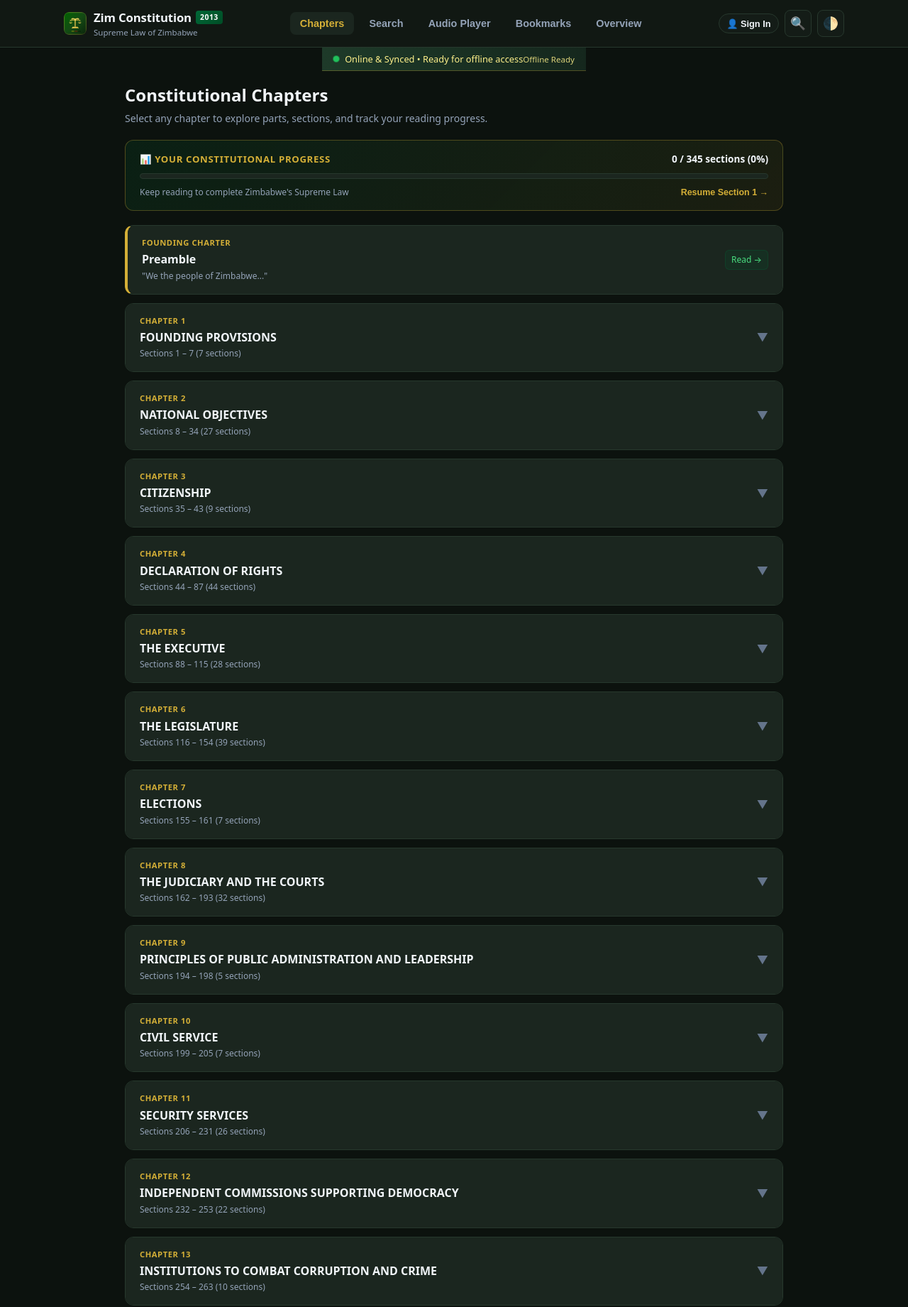
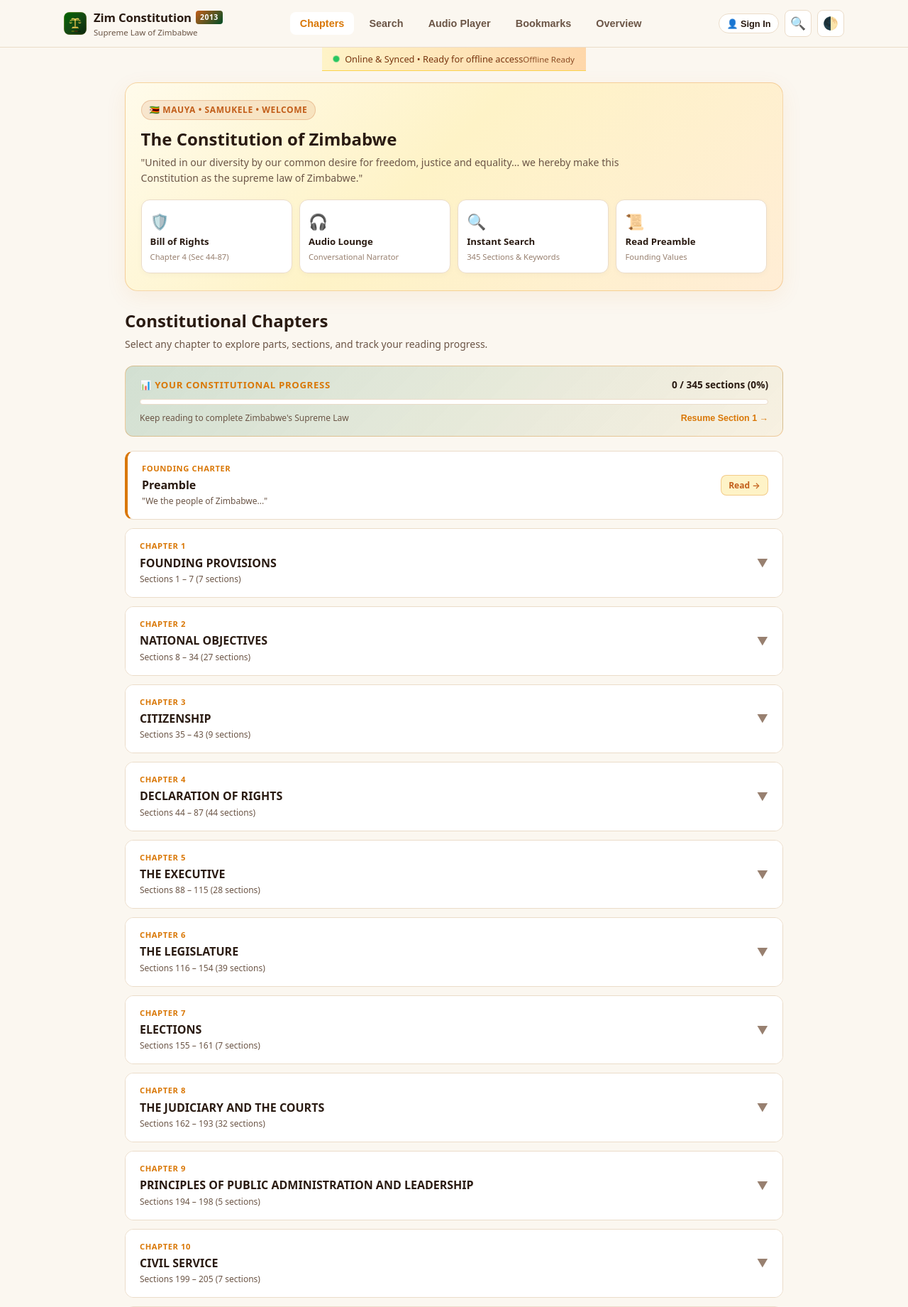
Before and after one commit to Avail-Technologies-Pvt-Ltd/zimbabwe-constitution, a Django app: page / in a window 1280 px wide. Shown: the top 1841 px of the page at 71% size. Run offline with Django 5.2, Linux system fonts and the light colour scheme.

Commit message:
Add welcoming warm interface with golden terracotta, cream palette, and civic hero banner

```diff
--- a/static/css/styles.css
+++ b/static/css/styles.css
@@ -4,27 +4,29 @@
    =================================================================== */
 
 :root {
-  --primary: #006837;
-  --primary-hover: #008746;
-  --primary-light: rgba(0, 104, 55, 0.15);
-  --gold: #d4af37;
-  --gold-light: #fef3c7;
-  --gold-border: rgba(212, 175, 55, 0.3);
+  /* Warm Sunlit Cream & Golden Terracotta (Default) */
+  --primary: #c25e1a;
+  --primary-hover: #a84e12;
+  --primary-light: #fef3c7;
+  --gold: #d97706;
+  --gold-light: #fffbeb;
+  --gold-border: rgba(217, 119, 6, 0.32);
+  --accent-green: #23683a;
+  --accent-green-light: rgba(35, 104, 58, 0.12);
   --crimson: #c8102e;
 
-  /* Dark Theme (Default) */
-  --bg-main: #0c120e;
-  --bg-surface: #141c17;
-  --bg-card: #1b261f;
-  --bg-card-hover: #223229;
-  --border-color: #27382d;
-  --text-main: #f1f5f9;
-  --text-muted: #94a3b8;
-  --text-dim: #64748b;
-  --highlight-bg: rgba(212, 175, 55, 0.28);
-  --highlight-border: #d4af37;
-  --nav-bg: rgba(18, 26, 21, 0.95);
-  --shadow: 0 4px 20px rgba(0, 0, 0, 0.4);
+  --bg-main: #fbf7f0;
+  --bg-surface: #ffffff;
+  --bg-card: #ffffff;
+  --bg-card-hover: #fcf4e8;
+  --border-color: #ebdcc9;
+  --text-main: #2a1b12;
+  --text-muted: #6b5546;
+  --text-dim: #988070;
+  --highlight-bg: #fef08a;
+  --highlight-border: #d97706;
+  --nav-bg: rgba(251, 247, 240, 0.94);
+  --shadow: 0 4px 20px rgba(194, 94, 26, 0.08);
 
   --font-sans: system-ui, -apple-system, BlinkMacSystemFont, 'Segoe UI', Roboto, Helvetica, Arial, sans-serif;
   --font-serif: 'Georgia', 'Cambria', 'Times New Roman', serif;
@@ -34,35 +36,58 @@
   --audio-bar-height: 68px;
 }
 
-[data-theme="light"] {
-  --bg-main: #f8fafc;
-  --bg-surface: #ffffff;
-  --bg-card: #ffffff;
-  --bg-card-hover: #f1f5f9;
-  --border-color: #e2e8f0;
-  --text-main: #0f172a;
-  --text-muted: #475569;
-  --text-dim: #94a3b8;
-  --highlight-bg: #fef08a;
-  --highlight-border: #ca8a04;
-  --nav-bg: rgba(255, 255, 255, 0.95);
-  --shadow: 0 4px 15px rgba(0, 0, 0, 0.08);
+[data-theme="dark"] {
+  /* Warm Sunset Roast / Deep Mahogany (Warm Dark Mode) */
+  --primary: #f59e0b;
+  --primary-hover: #fbbf24;
+  --primary-light: rgba(245, 158, 11, 0.15);
+  --gold: #fbbf24;
+  --gold-light: #2d2118;
+  --gold-border: rgba(251, 191, 36, 0.35);
+  --accent-green: #4ade80;
+  --accent-green-light: rgba(74, 222, 128, 0.15);
+  --crimson: #ef4444;
+
+  --bg-main: #18120e;
+  --bg-surface: #221a15;
+  --bg-card: #2a2019;
+  --bg-card-hover: #352820;
+  --border-color: #3f3127;
+  --text-main: #fcf4eb;
+  --text-muted: #c8b3a3;
+  --text-dim: #8e7a6b;
+  --highlight-bg: rgba(245, 158, 11, 0.3);
+  --highlight-border: #fbbf24;
+  --nav-bg: rgba(24, 18, 14, 0.95);
+  --shadow: 0 4px 20px rgba(0, 0, 0, 0.5);
 }
 
 [data-theme="sepia"] {
-  --bg-main: #f6eedb;
-  --bg-surface: #fff9ed;
-  --bg-card: #fdf6e7;
-  --bg-card-hover: #f5ebdc;
-  --border-color: #e6dac6;
-  --text-main: #3d3122;
-  --text-muted: #6b5c49;
-  --text-dim: #9c8974;
+  /* Warm Antiquarian / Golden Parchment */
+  --primary: #b45309;
+  --primary-hover: #92400e;
+  --primary-light: #fae8c8;
+  --gold: #c27803;
+  --gold-light: #fef8ee;
+  --gold-border: #dfcaa8;
+  --accent-green: #2d6a3f;
+  --accent-green-light: rgba(45, 106, 63, 0.15);
+  --crimson: #b91c1c;
+
+  --bg-main: #f5ecdb;
+  --bg-surface: #fdf7eb;
+  --bg-card: #fffaf0;
+  --bg-card-hover: #eee0c6;
+  --border-color: #e2d1b7;
+  --text-main: #332014;
+  --text-muted: #6b533f;
+  --text-dim: #977d68;
   --highlight-bg: #fae0ad;
   --highlight-border: #b8860b;
-  --nav-bg: rgba(253, 246, 231, 0.95);
-  --shadow: 0 4px 15px rgba(60, 40, 20, 0.1);
+  --nav-bg: rgba(245, 236, 219, 0.95);
+  --shadow: 0 4px 15px rgba(80, 50, 20, 0.1);
 }
+
 
 /* Reset & Base */
 *, *::before, *::after {
@@ -192,9 +217,9 @@
 
 /* Offline & Cache Banner */
 .offline-banner {
-  background: linear-gradient(90deg, #1e3a29, #15271d);
-  border-bottom: 1px solid var(--gold-border);
-  color: #fef08a;
+  background: linear-gradient(90deg, #fef3c7, #fed7aa);
+  border-bottom: 1px solid #fcd34d;
+  color: #78350f;
   padding: 0.4rem 1rem;
   font-size: 0.8rem;
   display: flex;
@@ -204,11 +229,24 @@
   margin: 0 auto;
 }
 
+[data-theme="dark"] .offline-banner {
+  background: linear-gradient(90deg, #2e1f16, #241710);
+  border-bottom: 1px solid rgba(251, 191, 36, 0.25);
+  color: #fde68a;
+}
+
 .offline-banner.is-offline {
-  background: linear-gradient(90deg, #581c1c, #3b1111);
+  background: linear-gradient(90deg, #fee2e2, #fecaca);
+  color: #991b1b;
+  border-bottom-color: #f87171;
+}
+
+[data-theme="dark"] .offline-banner.is-offline {
+  background: linear-gradient(90deg, #451a1a, #2f1212);
   color: #fca5a5;
   border-bottom-color: #ef4444;
 }
+
 
 .banner-left {
   display: flex;
@@ -257,8 +295,110 @@
   to { opacity: 1; transform: translateY(0); }
 }
 
+/* ===================================================================
+   WARM WELCOME HERO BANNER
+   =================================================================== */
+.welcome-hero {
+  background: linear-gradient(135deg, #fffbeb 0%, #fef3c7 45%, #ffedd5 100%);
+  border: 1px solid rgba(217, 119, 6, 0.28);
+  border-radius: 18px;
+  padding: 1.5rem 1.35rem;
+  margin-bottom: 1.5rem;
+  box-shadow: 0 8px 30px rgba(217, 119, 6, 0.08);
+  position: relative;
+  overflow: hidden;
+}
+
+[data-theme="dark"] .welcome-hero {
+  background: linear-gradient(135deg, #2b1f17 0%, #35261d 50%, #241912 100%);
+  border-color: rgba(251, 191, 36, 0.25);
+  box-shadow: 0 8px 30px rgba(0, 0, 0, 0.4);
+}
+
+.welcome-badge-pill {
+  display: inline-flex;
+  align-items: center;
+  gap: 0.4rem;
+  background: rgba(194, 94, 26, 0.12);
+  border: 1px solid rgba(194, 94, 26, 0.25);
+  color: var(--primary);
+  font-size: 0.75rem;
+  font-weight: 700;
+  padding: 0.25rem 0.65rem;
+  border-radius: 20px;
+  text-transform: uppercase;
+  letter-spacing: 0.05em;
+  margin-bottom: 0.75rem;
+}
+
+[data-theme="dark"] .welcome-badge-pill {
+  background: rgba(245, 158, 11, 0.15);
+  border-color: rgba(245, 158, 11, 0.3);
+  color: #fbbf24;
+}
+
+.welcome-title {
+  font-size: 1.5rem;
+  font-weight: 800;
+  color: var(--text-main);
+  line-height: 1.25;
+  margin-bottom: 0.4rem;
+}
+
+.welcome-quote {
+  font-size: 0.88rem;
+  line-height: 1.55;
+  color: var(--text-muted);
+  margin-bottom: 1.25rem;
+  max-width: 680px;
+}
+
+.welcome-actions-grid {
+  display: grid;
+  grid-template-columns: repeat(auto-fit, minmax(130px, 1fr));
+  gap: 0.65rem;
+}
+
+.welcome-action-card {
+  background-color: var(--bg-surface);
+  border: 1px solid var(--border-color);
+  border-radius: 12px;
+  padding: 0.85rem 0.75rem;
+  display: flex;
+  flex-direction: column;
+  align-items: flex-start;
+  gap: 0.3rem;
+  cursor: pointer;
+  transition: all 0.2s ease;
+  box-shadow: 0 2px 8px rgba(0,0,0,0.03);
+}
+
+.welcome-action-card:hover {
+  transform: translateY(-2px);
+  border-color: var(--gold);
+  background-color: var(--bg-card-hover);
+  box-shadow: 0 6px 15px rgba(217, 119, 6, 0.12);
+}
+
+.welcome-action-icon {
+  font-size: 1.35rem;
+}
+
+.welcome-action-label {
+  font-size: 0.825rem;
+  font-weight: 700;
+  color: var(--text-main);
+  line-height: 1.2;
+}
+
+.welcome-action-sub {
+  font-size: 0.7rem;
+  color: var(--text-dim);
+}
+
 /* Section Cards & Lists */
 .view-header {
+
   margin-bottom: 1.25rem;
 }
 
@@ -395,16 +535,25 @@
 
 .btn-mini-listen {
   background: var(--primary-light);
-  border: 1px solid rgba(0, 104, 55, 0.3);
-  color: #4ade80;
-  padding: 0.25rem 0.5rem;
-  border-radius: 6px;
+  border: 1px solid var(--gold-border);
+  color: var(--primary);
+  padding: 0.28rem 0.65rem;
+  border-radius: 8px;
   font-size: 0.75rem;
+  font-weight: 600;
   cursor: pointer;
   display: flex;
   align-items: center;
-  gap: 0.25rem;
+  gap: 0.3rem;
+  transition: all 0.15s;
 }
+
+.btn-mini-listen:hover {
+  background: var(--primary);
+  color: #fff;
+  border-color: var(--primary);
+}
+
 
 /* ===================================================================
    READER VIEW
@@ -495,12 +644,20 @@
 
 /* Conversational Explainer Card */
 .conversational-box {
-  background: linear-gradient(135deg, rgba(0, 104, 55, 0.12), rgba(212, 175, 55, 0.08));
+  background: linear-gradient(135deg, #fffbeb 0%, #fef3c7 100%);
   border: 1px solid var(--gold-border);
-  border-radius: 10px;
-  padding: 0.85rem 1rem;
+  border-radius: 12px;
+  padding: 1rem 1.15rem;
   margin-bottom: 1.5rem;
+  box-shadow: 0 4px 15px rgba(217, 119, 6, 0.06);
 }
+
+[data-theme="dark"] .conversational-box {
+  background: linear-gradient(135deg, #2b1f16 0%, #34241a 100%);
+  border-color: rgba(251, 191, 36, 0.25);
+  box-shadow: none;
+}
+
 
 .conv-header {
   display: flex;
@@ -784,12 +941,13 @@
 .btn-play-primary {
   width: 60px;
   height: 60px;
-  background: linear-gradient(135deg, var(--primary), #004d26);
-  border: 2px solid var(--gold);
+  background: linear-gradient(135deg, #c25e1a, #d97706);
+  border: 2px solid #fffbeb;
   color: white;
   font-size: 1.5rem;
-  box-shadow: 0 4px 15px rgba(0, 104, 55, 0.4);
+  box-shadow: 0 6px 20px rgba(194, 94, 26, 0.35);
 }
+
 
 .btn-play-primary:hover {
   transform: scale(1.05);
--- a/static/js/app.js
+++ b/static/js/app.js
@@ -8,7 +8,7 @@
   data: null,
   currentSection: null,
   currentTab: 'chapters',
-  theme: 'dark',
+  theme: 'warm',
   fontSize: 17,
   useSerif: false,
   authTab: 'login',
@@ -122,7 +122,7 @@
      =================================================================== */
   loadUserPreferences() {
     try {
-      const savedTheme = localStorage.getItem('zim_theme') || 'dark';
+      const savedTheme = localStorage.getItem('zim_theme') || 'warm';
       this.setTheme(savedTheme);
 
       const savedSize = localStorage.getItem('zim_font_size');
@@ -148,10 +148,17 @@
   },
 
   cycleTheme() {
-    const themes = ['dark', 'light', 'sepia'];
+    const themes = ['warm', 'dark', 'sepia'];
     const nextIdx = (themes.indexOf(this.theme) + 1) % themes.length;
     this.setTheme(themes[nextIdx]);
+    const labels = {
+      'warm': 'Warm Sunlit Ivory',
+      'dark': 'Warm Sunset Roast',
+      'sepia': 'Golden Antiquarian'
+    };
+    this.showToast(`Theme: ${labels[themes[nextIdx]] || themes[nextIdx]}`);
   },
+
 
   changeFontSize(delta) {
     this.fontSize = Math.max(14, Math.min(24, this.fontSize + delta));
--- a/templates/index.html
+++ b/templates/index.html
@@ -1,12 +1,12 @@
 {% load static %}
 <!DOCTYPE html>
-<html lang="en" data-theme="dark">
+<html lang="en" data-theme="warm">
 <head>
   <meta charset="UTF-8">
   <meta name="viewport" content="width=device-width, initial-scale=1.0, maximum-scale=5.0, user-scalable=yes">
   <title>Constitution of Zimbabwe - Interactive Audio & Offline Law</title>
   <meta name="description" content="Complete Constitution of Zimbabwe (2013) with searchable chapters, sections, conversational text-to-speech audio, and 100% offline access via Service Worker.">
-  <meta name="theme-color" content="#006400">
+  <meta name="theme-color" content="#c25e1a">
 
   <!-- Web App Manifest for mobile home screen & PWA -->
   <link rel="manifest" href="/manifest.json">
@@ -51,7 +51,7 @@
           <button class="icon-btn" onclick="App.switchTab('search')" title="Search Constitution">
             🔍
           </button>
-          <button class="icon-btn" onclick="App.cycleTheme()" title="Switch Theme (Dark, Light, Sepia)">
+          <button class="icon-btn" onclick="App.cycleTheme()" title="Switch Theme (Warm Sun, Warm Dark, Sepia)">
             🌓
           </button>
         </div>
@@ -72,10 +72,43 @@
 
       <!-- 1. CHAPTERS ACCORDION PANE -->
       <section id="tab-chapters" class="tab-pane active">
+
+        <!-- Welcoming Hero Banner -->
+        <div class="welcome-hero">
+          <div class="welcome-badge-pill">🇿🇼 Mauya • Samukele • Welcome</div>
+          <h1 class="welcome-title">The Constitution of Zimbabwe</h1>
+          <p class="welcome-quote">
+            "United in our diversity by our common desire for freedom, justice and equality... we hereby make this Constitution as the supreme law of Zimbabwe."
+          </p>
+          <div class="welcome-actions-grid">
+            <div class="welcome-action-card" onclick="App.openSection(44)">
+              <span class="welcome-action-icon">🛡️</span>
+              <span class="welcome-action-label">Bill of Rights</span>
+              <span class="welcome-action-sub">Chapter 4 (Sec 44-87)</span>
+            </div>
+            <div class="welcome-action-card" onclick="App.switchTab('audio')">
+              <span class="welcome-action-icon">🎧</span>
+              <span class="welcome-action-label">Audio Lounge</span>
+              <span class="welcome-action-sub">Conversational Narrator</span>
+            </div>
+            <div class="welcome-action-card" onclick="App.switchTab('search')">
+              <span class="welcome-action-icon">🔍</span>
+              <span class="welcome-action-label">Instant Search</span>
+              <span class="welcome-action-sub">345 Sections & Keywords</span>
+            </div>
+            <div class="welcome-action-card" onclick="App.openPreamble()">
+              <span class="welcome-action-icon">📜</span>
+              <span class="welcome-action-label">Read Preamble</span>
+              <span class="welcome-action-sub">Founding Values</span>
+            </div>
+          </div>
+        </div>
+
         <div class="view-header">
           <h2 class="view-title">Constitutional Chapters</h2>
           <p class="view-subtitle">Select any chapter to explore parts, sections, and track your reading progress.</p>
         </div>
+
         <div id="chaptersContainer">
           <!-- Populated dynamically by App.renderChaptersList() -->
         </div>
```
